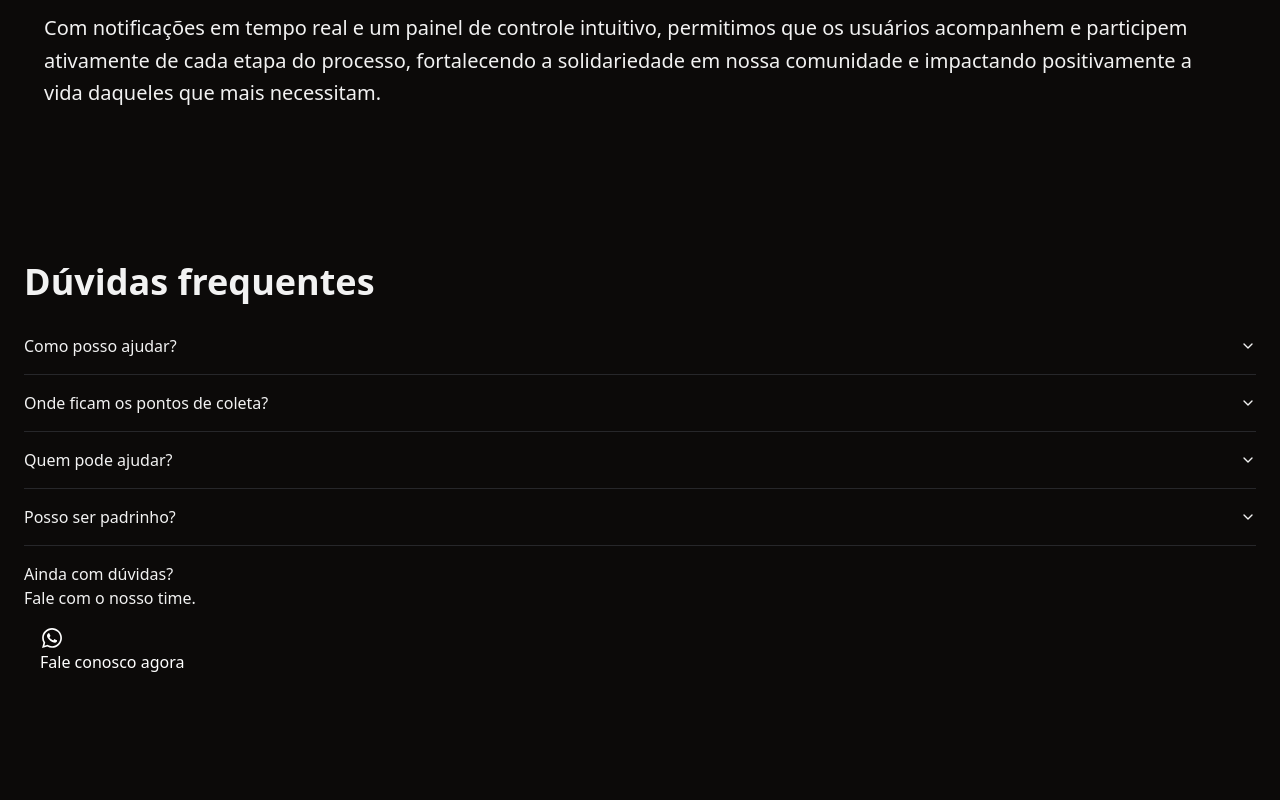
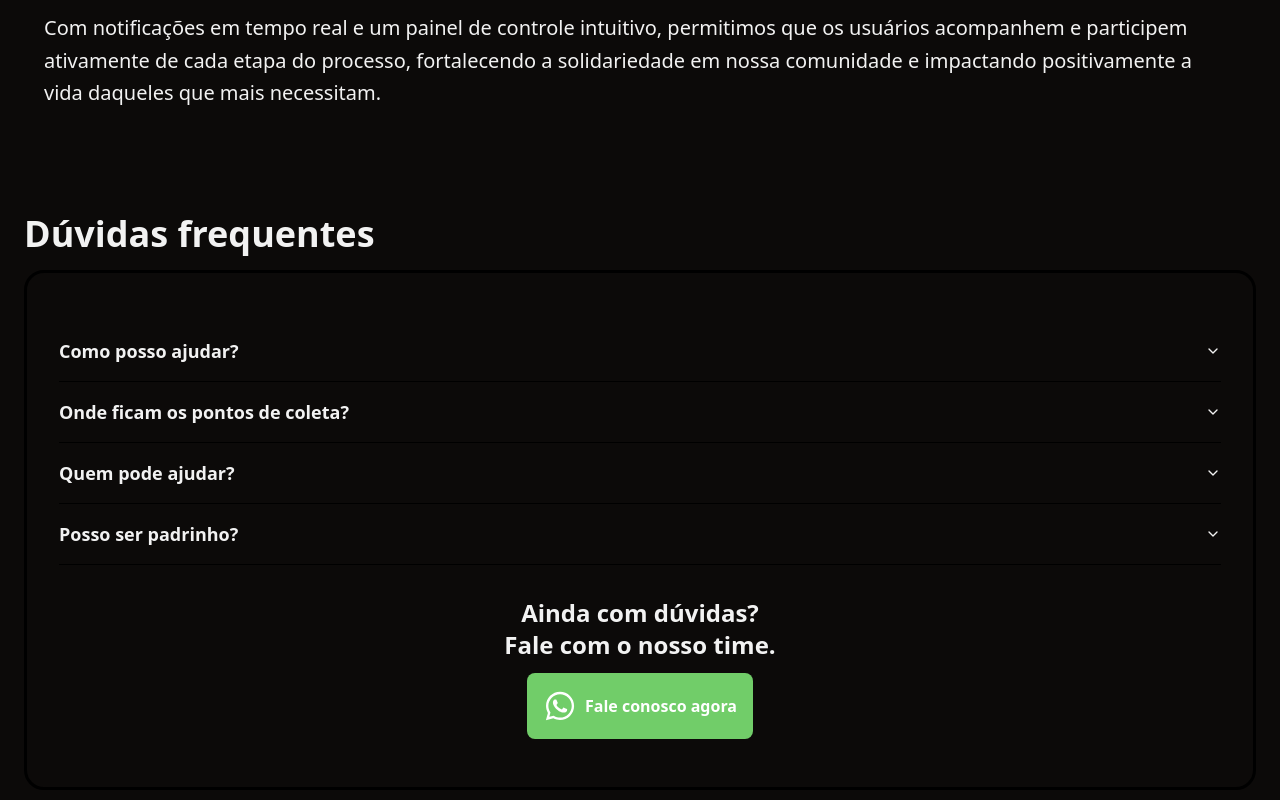
Before and after one commit to lucaoskaique/entregacao-app, a React (Vite) app: page / in a window 1280 px wide. Shown: the part 700-1500 px from the top of the page. Built offline with nearby package versions, Linux system fonts and the light colour scheme.

Commit message:
style/fix: add border and fixed button display

```diff
--- a/src/components/FAQ.tsx
+++ b/src/components/FAQ.tsx
@@ -34,40 +34,30 @@ const FAQList: FAQProps[] = [
     question: "Posso ser padrinho?",
     answer: "lorem ipsum dolor sit amet, consectetur adipisicing elit. Sint labore quidem quam? Consectetur sapiente iste rerum reiciendis animi nihil nostrum sit quo, modi quod.",
     value: "item-4",
-  },
-  // {
-  //   question:
-  //     "Lorem ipsum dolor sit amet consectetur adipisicing elit. Consectetur natus?",
-  //   answer:
-  //     "Lorem ipsum dolor sit amet, consectetur adipisicing elit. Sint labore quidem quam? Consectetur sapiente iste rerum reiciendis animi nihil nostrum sit quo, modi quod.",
-  //   value: "item-5",
-  // },
+  }
 ];
 
 export const FAQ = () => {
   return (
     <section
       id="faq"
-      className="container py-24 sm:py-32"
-    >
+      className="container py-20">
       <h2 className="text-2xl md:text-4xl font-bold mb-4">
         Dúvidas frequentes
-        {/* <span className="bg-gradient-to-b from-primary/60 to-primary text-transparent bg-clip-text">
-          Questions
-        </span> */}
       </h2>
 
+      <section className="py-12 px-8 border-[3px] border-black rounded-[20px]">
         <Accordion
           type="single"
           collapsible
-        className="w-full AccordionRoot"
-      >
+          className="w-full AccordionRoot">
           {FAQList.map(({ question, answer, value }: FAQProps) => (
             <AccordionItem
               key={value}
               value={value}
+              className="border-b-[1px] border-black"
             >
-            <AccordionTrigger className="text-left">
+              <AccordionTrigger className="text-left text-lg font-bold">
                 {question}
               </AccordionTrigger>
 
@@ -75,15 +65,13 @@ export const FAQ = () => {
             </AccordionItem>
           ))}
         </Accordion>
-
-      <h3 className="font-medium mt-4">
-        Ainda com dúvidas? <br/> Fale com o nosso time. <br/>{" "}
-
-
-<button className="bg-button text-white text-base font-medium py-4 px-4 rounded"><img src="../../src/assets/images/whatsapp-icon.svg"/>Fale conosco agora</button>
-
-
-      </h3>
+        <div className="flex flex-col items-center mt-8 gap-y-3">
+          <h3 className="font-bold text-2xl text-center">
+            Ainda com dúvidas?<br />Fale com o nosso time.</h3>
+          <button className="bg-[#71CD69] text-white text-base font-bold py-4 px-4 rounded-lg flex items-center gap-x-2">
+            <img src="../../src/assets/images/whatsapp-icon.svg" width={34}/>Fale conosco agora</button>
+        </div>
+      </section>
     </section>
   );
 };
```
Lines whose indentation alone changed are shown as unchanged.
